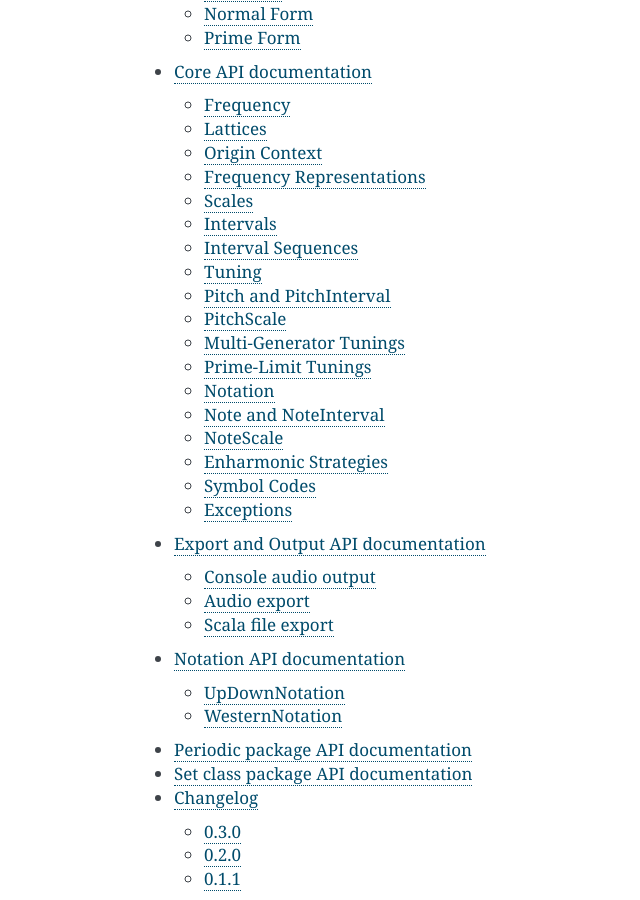
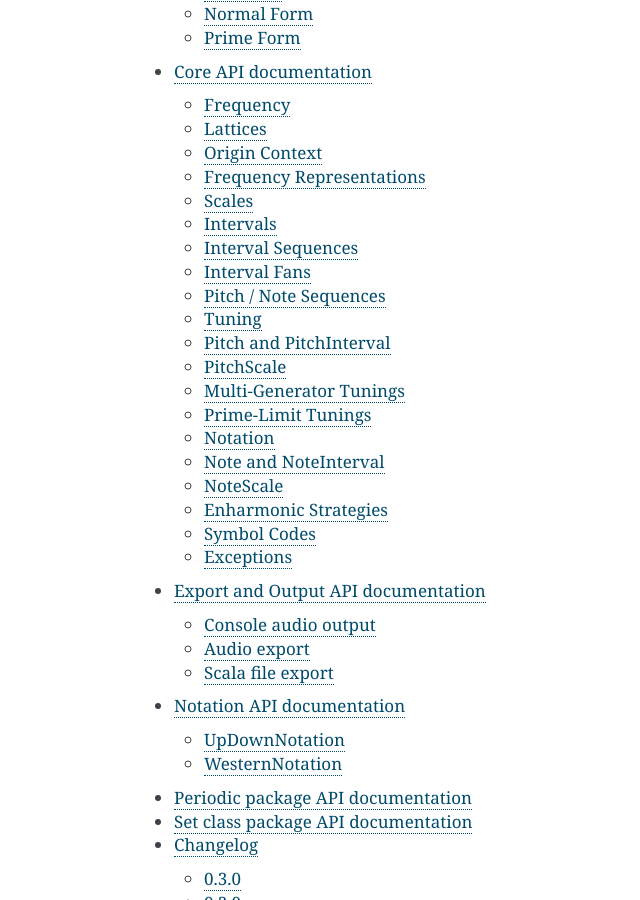
Before and after one commit to retooth2/xenharmlib, a Sphinx documentation site: the page built from doc/index.rst, in a window 1280 px wide and 900 px high, scrolled down 4750 px. Shown: the whole window, without its empty margins (276-916 px from the left). Built offline with Sphinx 7.4.7, drawn with Linux system fonts in a browser that asks for light colours.

Commit message:
doc: added api doc for interval fans and sequences

```diff
--- a/doc/core_api.rst
+++ b/doc/core_api.rst
@@ -42,6 +42,18 @@ Interval Sequences
 ---------------------------
 
 .. automodule:: xenharmlib.core.interval_seq
+    :members:
+
+Interval Fans
+---------------------------
+
+.. automodule:: xenharmlib.core.interval_fan
+    :members:
+
+Pitch / Note Sequences
+---------------------------
+
+.. automodule:: xenharmlib.core.freq_repr_seq
     :members:
 
 Tuning
```
